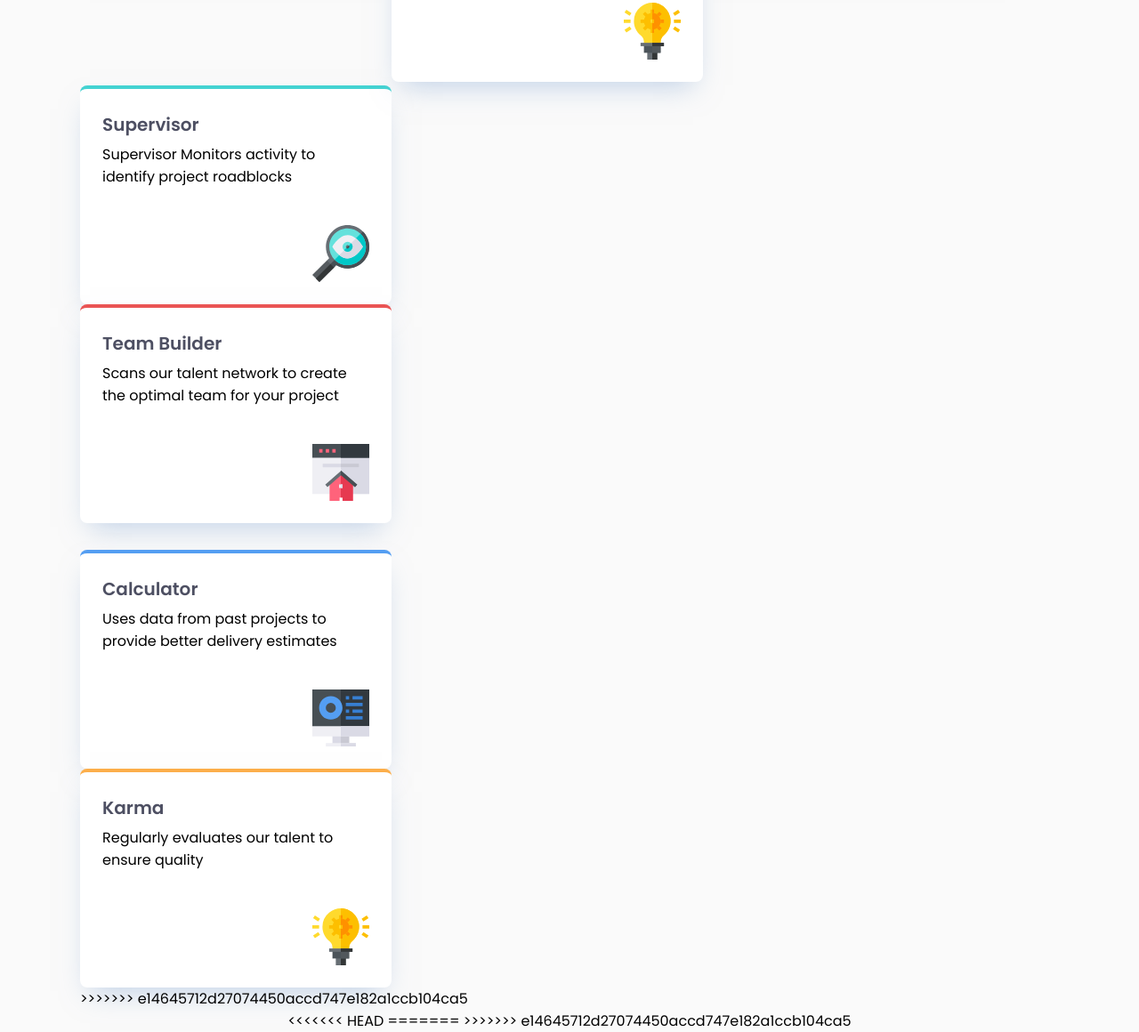
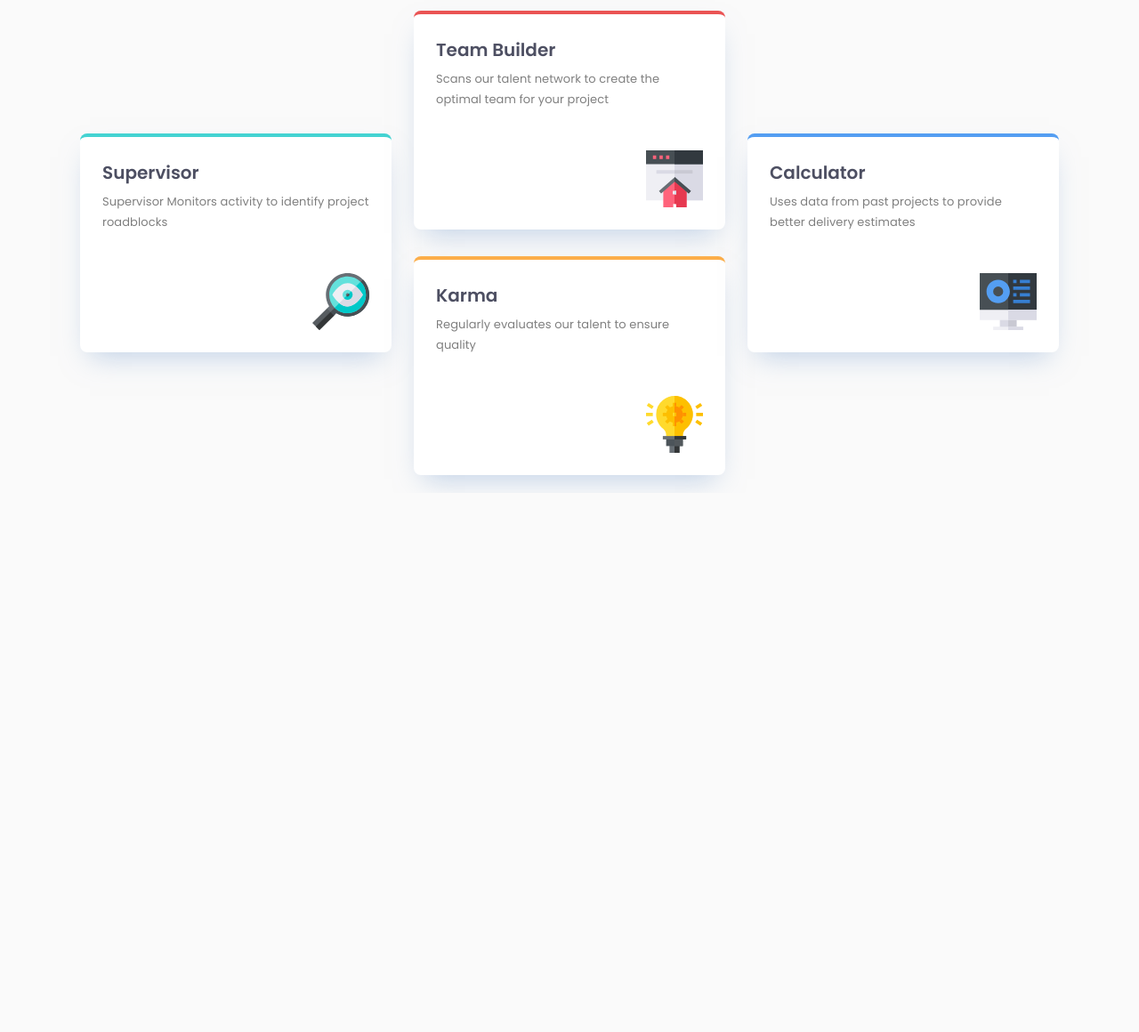
Before and after one commit to nsart75/Four-card-feature-section, a plain HTML site: page index.html in a window 1280 px wide. Shown: the part 346-1506 px from the top of the page at 89% size. After the commit the page ends 900 px from the top, so only its background shows below. Drawn offline with Linux system fonts and the light colour scheme.

Commit message:
second and last commit

```diff
--- a/index.html
+++ b/index.html
@@ -1,7 +1,6 @@
 <!DOCTYPE html>
 <html>
     <head>
-<<<<<<< HEAD
         <meta charset="UTF-8" />
         <!-- displays site properly based on user's device -->
         <meta name="viewport" content="width=device-width, initial-scale=1.0" />
@@ -18,23 +17,12 @@
     <body>
         <section class="container">
             <header class ="top-text-in-page">
-=======
-
-
-        <link rel="stylesheet" href="style.css">
-        <title> my first project</title>
-    </head>
-    <body>
-        <section class="container">
-            <section class ="top_text_in_page">
->>>>>>> e14645712d27074450accd747e182a1ccb104ca5
                     <h1> Reliable, efcient delivery</h1>
                     <h2> Powered by Technology</h2>
                     <p> Our Artificial Intelligence
                 powered tools use millions of
                 project data points to ensure that
                 your project is successful</p>
-<<<<<<< HEAD
             </header>
 
             <section class="cards-original">
@@ -99,80 +87,8 @@
                 </div>
 
 
-=======
-
-
-
-            </section>
-            <section class="cards_original">
-            <div>
-            <div class="box-card green">
-                <div>
-                <h3 class="box-card-div">Supervisor</h3>
-                <p class="box_text">
-                    Supervisor Monitors activity to identify project roadblocks
-                </p>
-                </div>
-                <img
-                    src="images/icon-supervisor.svg"
-                    class="box-card-image"
-                    alt="Supervisor"
-                />
-            </div>
-            </div>
-            <section>
-                <div class="box-card red margin-bottom">
-                    <div>
-                    <h3 class="box-card-div">Team Builder</h3>
-                    <p class="box_text">
-                        Scans our talent network to create the optimal team for your
-                        project                        </p>
-                    </div>
-                    <img
-                        src="images/icon-team-builder.svg"
-                        class="box-card-image"
-                        alt="Team Builder"
-                    />
-                </div>
-            </section>
-            <section>
-                <div class="box-card blue">
-                    <div>
-                    <h3 class="box-card-div">Calculator</h3>
-                    <p class="box_text">
-                        Uses data from past projects to provide better delivery
-                        estimates                        </p>
-                    </div>
-                    <img
-                        src="images/icon-calculator.svg"
-                        class="box-card-image"
-                        alt="Calculator"
-                    />
-                </div>
-            </section>
-            <section>
-            <div class="box-card orange">
-                <div>
-                <h3 class="box-card-div">Karma</h3>
-                <p class="box_text">
-                    Regularly evaluates our talent to ensure quality
-                </p>
-                </div>
-                <img
-                    src="images/icon-karma.svg"
-                    class="box-card-image"
-                    alt="karma"
-                />
-            </div>
-            </section>
-
->>>>>>> e14645712d27074450accd747e182a1ccb104ca5
             </section>
         </section>
 
     </body>
-<<<<<<< HEAD
 </html>
-=======
-</html>
->>>>>>> e14645712d27074450accd747e182a1ccb104ca5
```
Also changed, not shown: screenshot.png, 2 other files.
